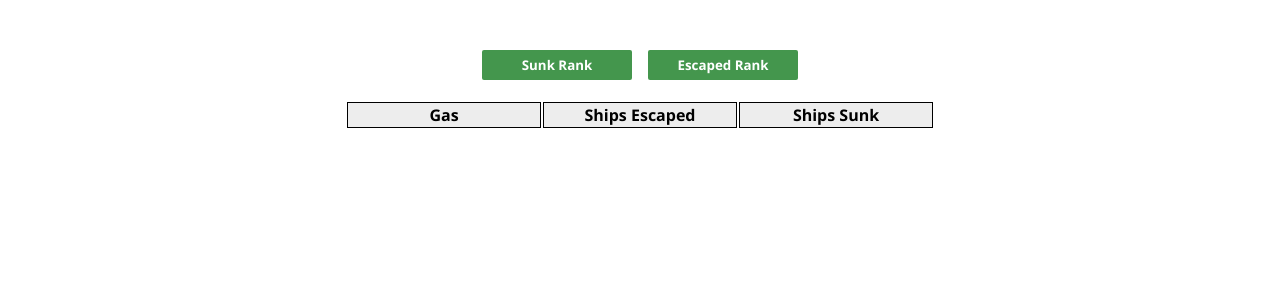
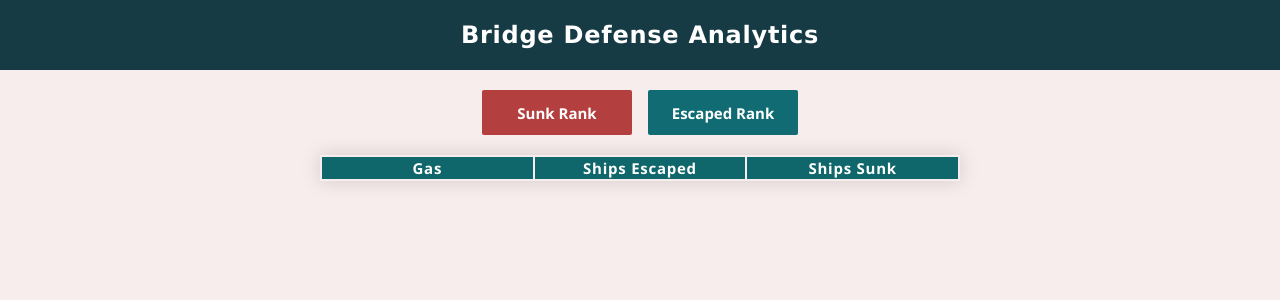
Before and after one commit to marcotuliopin/redes-de-computadores, a React (Create React App) app in the folder tp3/my-app/: page / in a window 1280 px wide. Shown: the top 300 px of the page. Built offline with nearby package versions, Linux system fonts and the light colour scheme.

Commit message:
more styling

```diff
--- a/tp3/my-app/src/index.css
+++ b/tp3/my-app/src/index.css
@@ -1,9 +1,17 @@
 @import url('https://fonts.googleapis.com/css2?family=Open+Sans:ital,wght@0,300..800;1,300..800&display=swap');
+
+:root {
+  --light-primary-color: #f8eded;
+  --light-secondary-color: #106c72;
+  --dark-primary-color: #173b45;
+  --dark-secondary-color: #b43f3f;
+}
 
 body {
 	padding: 0;
 	margin: 0;
 	font-size: 16px;
-	background: var(--background-color);
+	background-color: var(--light-primary-color);
 	font-family: 'Open Sans', sans-serif;
+	overflow-x: hidden;
 }
--- a/tp3/my-app/src/pages/App/App.css
+++ b/tp3/my-app/src/pages/App/App.css
@@ -1,8 +1,25 @@
 .App {
   display: flex;
   flex-direction: column;
+  font-size: 15px;
+  letter-spacing: 0.75px;
   gap: 20px;
-  padding: 50px;
+}
+
+.header {
+  display: flex;
+  align-items: center;
+  justify-content: center;
+
+  font-family: Verdana, sans-serif;
+  font-weight: 700;
+  font-size: 24px;
+  text-align: center;
+  color: #ffffff;
+
+  width: 100dvw;
+  background-color: var(--dark-primary-color);
+  height: 70px;
 }
 
 .queries {
@@ -10,23 +27,30 @@
   flex-direction: row;
   justify-content: center;
   gap: 16px;
-
 }
 
 .queries button {
   border: none;
   width: 150px;
-  height: 30px;
+  height: 45px;
   border-radius: 2px;
-  background-color: #44964d;
 
   font-family: 'Open Sans', sans-serif;
   font-weight: 700;
+  font-size: 15px;
   color: #FFFFFF;
 }
 
 
 .queries button:hover {
-  background-color: #3f8248;
   cursor: pointer;
+  background-image: linear-gradient(rgb(0 0 0/20%) 0 0);
 }
+
+.sunk-btn {
+  background-color: var(--dark-secondary-color);
+}
+
+.escaped-btn {
+  background-color: var(--light-secondary-color);
+}
--- a/tp3/my-app/src/pages/App/App.tsx
+++ b/tp3/my-app/src/pages/App/App.tsx
@@ -9,15 +9,18 @@ const enum Options {
   Escaped = 'escaped',
 };
 
+const gamesPerApiCall = 50;
+
 export const App = () => {
   const [games, setGames] = useState<Array<GameStats>>([]);
+  const [gamesGathered, setGamesGathered] = useState<number>(0);
 
   const handleClick = async (option: Options) => {
     let ids = null;
     if (option === Options.Sunk)
-      ids = await getSunkRankGameIds();
+      ids = await getSunkRankGameIds(1, 50);
     else
-      ids = await getEscapedRankGameIds();
+      ids = await getEscapedRankGameIds(1, 50);
 
     if (!ids) return null;
 
@@ -25,16 +28,19 @@ export const App = () => {
     const infos = (await Promise.all(infosPromises)).filter(
       (info) => info !== null
     );
+
     setGames(infos as GameStats[]);
+    setGamesGathered(gamesGathered + gamesPerApiCall);
 
     return infos;
   };
 
   return (
     <div className="App">
+      <div className="header">Bridge Defense Analytics</div>
       <div className="queries">
-        <button onClick={() => handleClick(Options.Sunk)}>Sunk Rank</button>
-        <button onClick={() => handleClick(Options.Escaped)}>Escaped Rank</button>
+        <button className="sunk-btn" onClick={() => handleClick(Options.Sunk)}>Sunk Rank</button>
+        <button className="escaped-btn" onClick={() => handleClick(Options.Escaped)}>Escaped Rank</button>
       </div>
       <StatsList gameList={games} />
     </div>
--- a/tp3/my-app/src/pages/App/AppUtils.ts
+++ b/tp3/my-app/src/pages/App/AppUtils.ts
@@ -1,12 +1,13 @@
 import { GameStats } from "../../shared/entities/GameStats";
 
-const LIMIT = 50;
-const START = 1;
-
-export const getSunkRankGameIds = async (): Promise<Array<number> | null> => {
+export const getSunkRankGameIds = async (
+  start: number,
+  limit: number
+): Promise<Array<number> | null> => {
+  console.log(limit);
   try {
     const response = await fetch(
-      `http://localhost:3000/api/rank/sunk?limit=${LIMIT}&start=${START}`
+      `http://localhost:3000/api/rank/sunk?limit=${limit}&start=${start}`
     );
     const data = await response.json();
     console.log(data);
@@ -17,10 +18,13 @@ export const getSunkRankGameIds = async (): Promise<Array<number> | null> => {
   }
 };
 
-export const getEscapedRankGameIds = async (): Promise<Array<number> | null> => {
+export const getEscapedRankGameIds = async (
+  start: number,
+  limit: number
+): Promise<Array<number> | null> => {
   try {
     const response = await fetch(
-        `http://localhost:3000/api/rank/escaped?limit=${LIMIT}&start=${START}`
+      `http://localhost:3000/api/rank/escaped?limit=${limit}&start=${start}`
     );
     const data = await response.json();
     return data.games;
--- a/tp3/my-app/src/ui/StatsList/StatsList.style.css
+++ b/tp3/my-app/src/ui/StatsList/StatsList.style.css
@@ -3,17 +3,40 @@ table {
     width: 50%;
     table-layout: fixed;
     text-align: center;
+    box-shadow: 0 0 20px rgba(0, 0, 0, 0.15);
+
+    font-family: 'Open Sans', sans-serif;
+    font-weight: 700;
+    font-size: 15px;
+    color: #333333;
+}
+
+thead {
+    background-color: var(--light-secondary-color);
+    background-image: linear-gradient(rgb(0 0 0/0%) 0 0);
+    color: #ffffff;
+    width: 100%;
+}
+
+th, td {
+    padding: 12px, 15px;
+}
+
+tr {
+    border-bottom: 1px solid #333333;
+}
+
+tr.active-row {
+    font-weight: bold;
+    color: var(--dark-secondary-color);
 }
 
 td:nth-child(1) {
     width: 40%;
-    overflow-x: scroll;
-}
-
-td, th {
-    border: 1px solid #000000;
+    overflow-x: hidden;
+    text-overflow: ellipsis;
 }
 
 tr:nth-child(odd) {
-    background-color: #ededed;
+  background-image: linear-gradient(rgb(0 0 0/6%) 0 0);
 }
--- a/tp3/my-app/src/ui/StatsList/StatsList.tsx
+++ b/tp3/my-app/src/ui/StatsList/StatsList.tsx
@@ -20,7 +20,7 @@ export const StatsList: FC<StatsListProps> = ({ gameList }) => {
         <tbody>
           {gameList.map((game, i) => (
             <tr key={`game-${game.id}`} id={`game-${i}`}>
-              <td className="gas">{game.gas}</td>
+              <td>{game.gas}</td>
               <td>{game.escaped}</td>
               <td>{game.sunk}</td>
             </tr>
```
Lines whose indentation alone changed are shown as unchanged.
